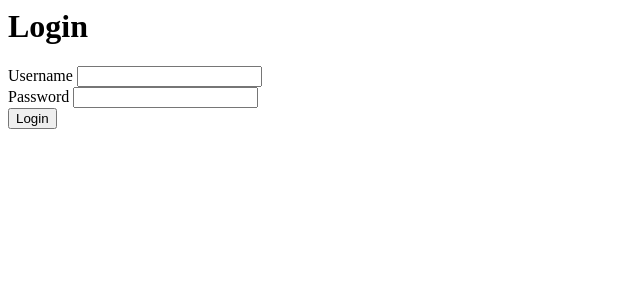
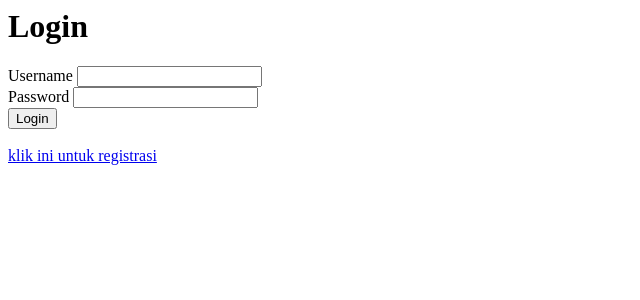
Before and after one commit to hilalrusdi/pweb, a PHP site: page / in a window 1280 px wide. Shown: the top 300 px of the page, without its empty margins (0-640 px from the left). Run offline with PHP 8.4, Linux system fonts and the light colour scheme.

Commit message:
Update index.php

```diff
--- a/index.php
+++ b/index.php
@@ -39,6 +39,9 @@ if (isset($_POST["login"])){
             </div>
             <div>
                 <button type="submit" name="login">Login</button>
+            </div><br>
+            <div>
+                <a href="registrasi.php">klik ini untuk registrasi</a>
             </div>
         </form>
     </div>
```
